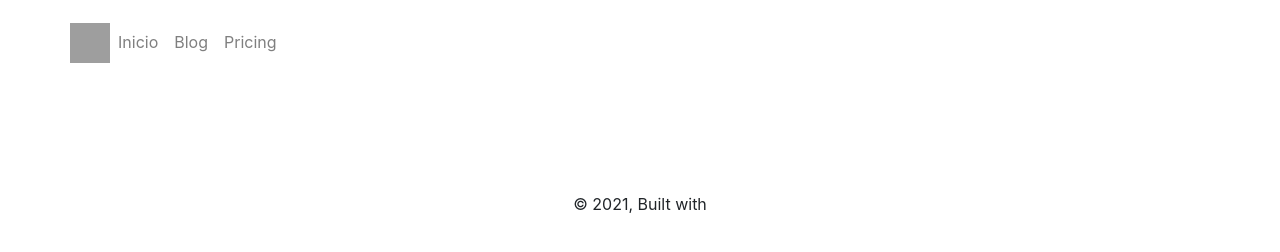
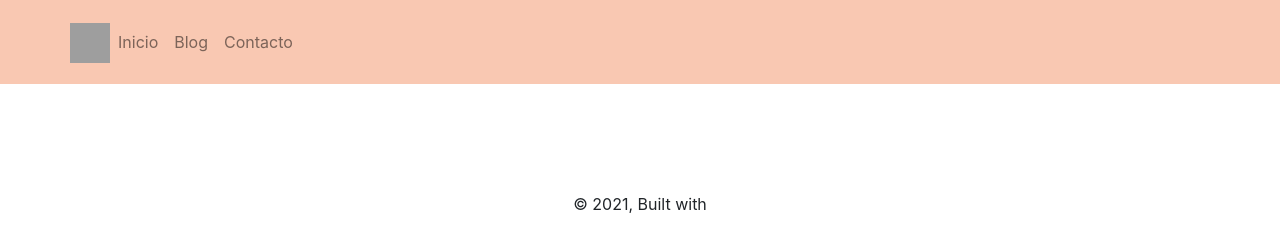
Before and after one commit to mau5ken/nutrionaly, a Gatsby site: page /contact in a window 1280 px wide. Built offline with nearby package versions, Linux system fonts and the light colour scheme; Gatsby itself is replaced by a stand-in of ours; some packages are replaced by stand-ins of ours; grey boxes are pictures that could not be loaded.

Commit message:
re design navbar component

```diff
--- a/src/components/Header.js
+++ b/src/components/Header.js
@@ -2,7 +2,7 @@ import React from "react"
 import { Navbar, Nav, Container } from "react-bootstrap";
 export default (props) => (
 
-    <Navbar bg="transparent" variant="light">
+    <Navbar variant="light" style={{backgroundColor: "#F9C8B2"}}>
         <Container>
             <img
                 src="https://res.cloudinary.com/craftwebs/image/upload/v1605419794/nu07r10y3/PNG%27S/nutrionaly_logo_trans.png"
@@ -15,7 +15,7 @@ export default (props) => (
             <Nav className="mr-auto">
                 <Nav.Link href="/">Inicio</Nav.Link>
                 <Nav.Link href="/blog">Blog</Nav.Link>
-                <Nav.Link href="#pricing">Pricing</Nav.Link>
+                <Nav.Link href="#pricing">Contacto</Nav.Link>
             </Nav>
         </Container>
     </Navbar>
```
